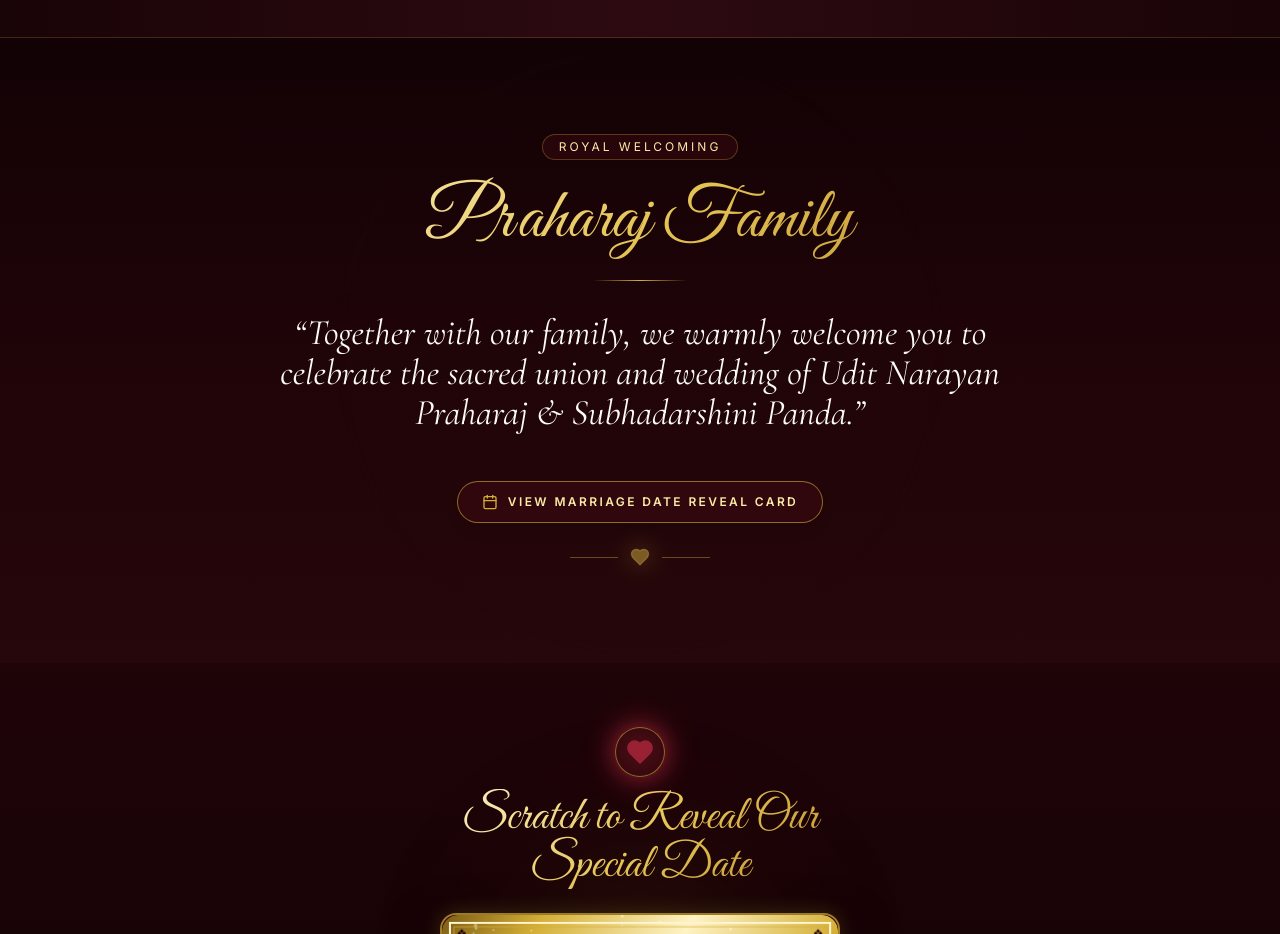
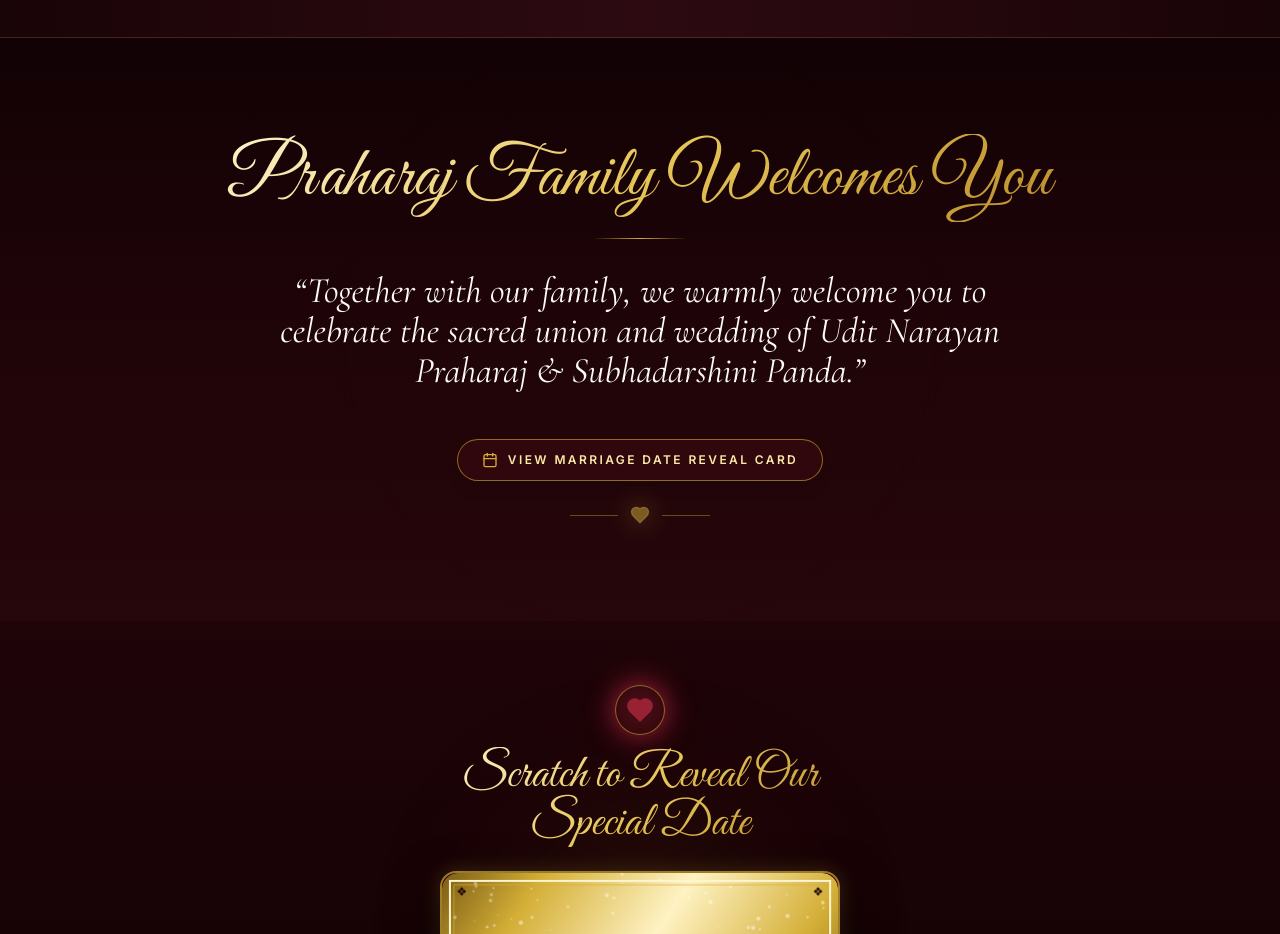
Before and after one commit to ShanksTechpy/invitation, a React (Vite) app: page / in a window 1280 px wide. Shown: the part 1140-2074 px from the top of the page. Built offline with nearby package versions, Linux system fonts and the light colour scheme; a web font is replaced by a local one.

Commit message:
Remove Royal Welcoming badge and update heading to Praharaj Family Welcomes You

```diff
--- a/src/components/PraharajWelcome.tsx
+++ b/src/components/PraharajWelcome.tsx
@@ -18,12 +18,8 @@ export const PraharajWelcome: React.FC = () => {
           transition={{ duration: 1.2, ease: 'easeOut' }}
           className="space-y-4"
         >
-          <div className="inline-block px-4 py-1 rounded-full border border-[#D4AF37]/30 bg-[#34080E]/60 text-[#FCEAA6] text-xs font-sans-inter uppercase tracking-[0.25em]">
-            Royal Welcoming
-          </div>
-
-          <h2 className="font-wedding text-5xl sm:text-6xl md:text-7xl font-normal gold-text-gradient py-2">
-            Praharaj Family
+          <h2 className="font-wedding text-4xl sm:text-6xl md:text-7xl font-normal gold-text-gradient py-2">
+            Praharaj Family Welcomes You
           </h2>
 
           <div className="w-24 h-[1px] bg-gradient-to-r from-transparent via-[#D4AF37] to-transparent mx-auto" />
```
